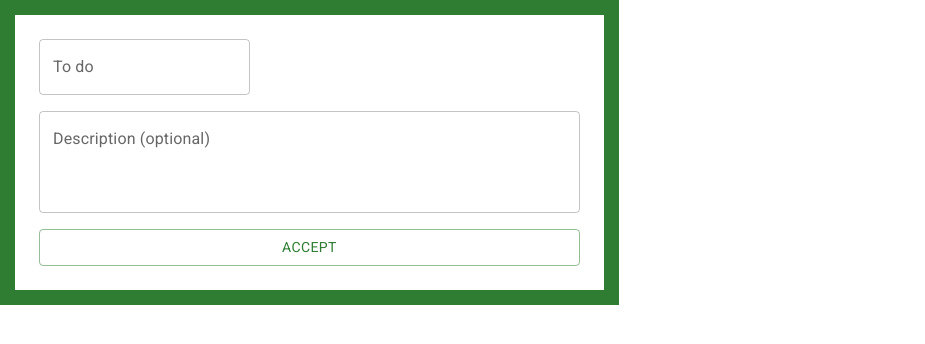
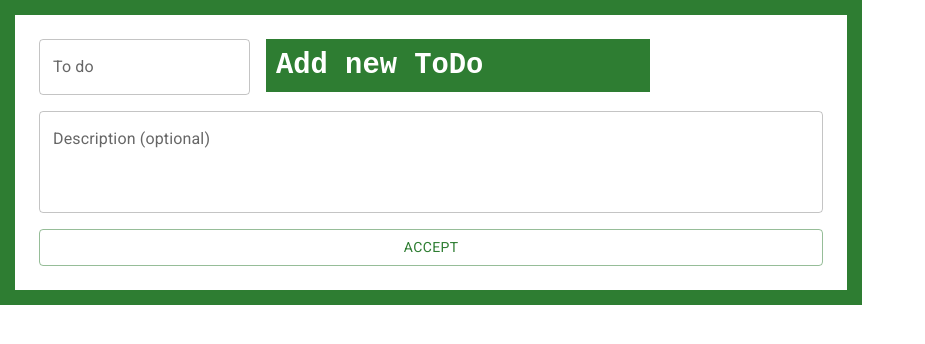
Before and after one commit to 4il612/todo-full-myself, a React (Create React App) app: page /test/form in a window 1280 px wide. Shown: the top 344 px of the page, without its empty margins (0-925 px from the left). Built offline with nearby package versions, Linux system fonts and the light colour scheme.

Commit message:
style: Form & NavBar scss modules | removed useless parts

```diff
--- a/src/components/NavBar.tsx
+++ b/src/components/NavBar.tsx
@@ -4,11 +4,9 @@ import "../styles/NavBar.scss";
 
 const NavBar = () => {
   return (
-    <AppBar className="app-bar" position="static">
-      <Typography className="bar-typography" variant="h6">
-        ToDo
-      </Typography>
-    </AppBar>
+    <div className="app-bar">
+      <div className="bar-typography">ToDo</div>
+    </div>
   );
 };
 export default NavBar;
--- a/src/components/TodoForm.tsx
+++ b/src/components/TodoForm.tsx
@@ -1,6 +1,7 @@
 import { Grid, TextField, Button } from "@mui/material";
 import { useState } from "react";
 import axios from "axios";
+import "../styles/TodoForm.scss";
 
 const TodoForm = () => {
   const [title, setTitle] = useState<string>("");
@@ -19,14 +20,8 @@ const TodoForm = () => {
   };
 
   return (
-    <div
-      style={{
-        border: "15px solid #2E7D32",
-        display: "inline-block",
-        padding: 24,
-      }}
-    >
-      <Grid container spacing={2} columns={1}>
+    <div className="form-wrapper">
+      <Grid container spacing={2} columns={16}>
         <Grid item>
           <TextField
             onChange={(e) => {
@@ -39,7 +34,10 @@ const TodoForm = () => {
             color="success"
           />
         </Grid>
-        <Grid item xs={3}>
+        <Grid item xs={8}>
+          <div className="new-todo-label">Add new ToDo</div>
+        </Grid>
+        <Grid item xs={16}>
           <TextField
             onChange={(e) => {
               setDescription(e.target.value);
@@ -53,7 +51,7 @@ const TodoForm = () => {
             color="success"
           />
         </Grid>
-        <Grid item xs={2}>
+        <Grid item xs={16}>
           <Button
             onClick={acceptButtonHandler}
             fullWidth
--- a/src/styles/NavBar.scss
+++ b/src/styles/NavBar.scss
@@ -5,11 +5,13 @@
   display: flex;
   justify-content: center;
   align-items: center;
+  position: static;
+  color: white;
 }
 
 .bar-typography {
   display: flex;
   font-family: monospace;
   font-weight: 700;
-  letter-spacing: 0.3rem;
+  font-size: 6.8rem;
 }
--- /dev/null
+++ b/src/styles/TodoForm.scss
@@ -0,0 +1,14 @@
+.new-todo-label {
+  font-family: monospace;
+  font-weight: 700;
+  font-size: 1.8rem;
+  background-color: #2e7d32;
+  color: white;
+  padding: 10px;
+}
+
+.form-wrapper {
+  border: 15px solid #2e7d32;
+  display: inline-block;
+  padding: 24px;
+}
```
